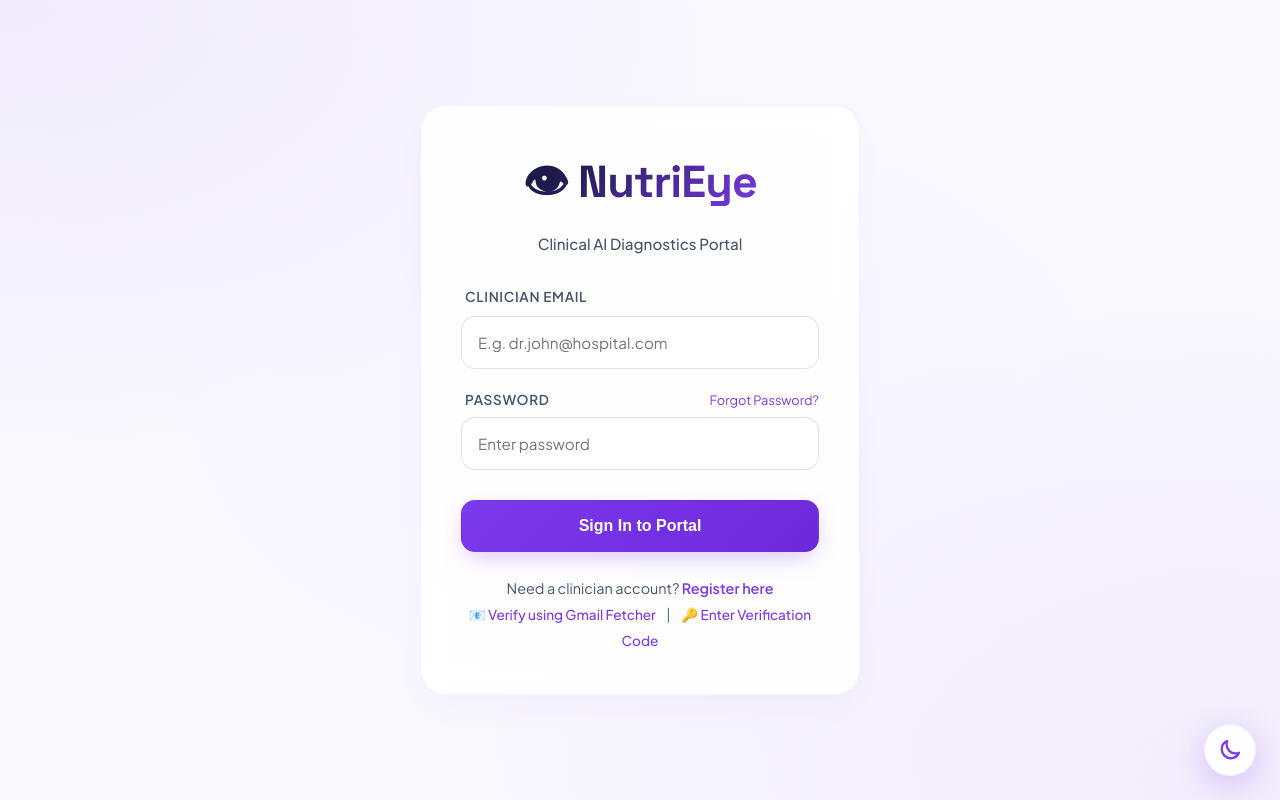
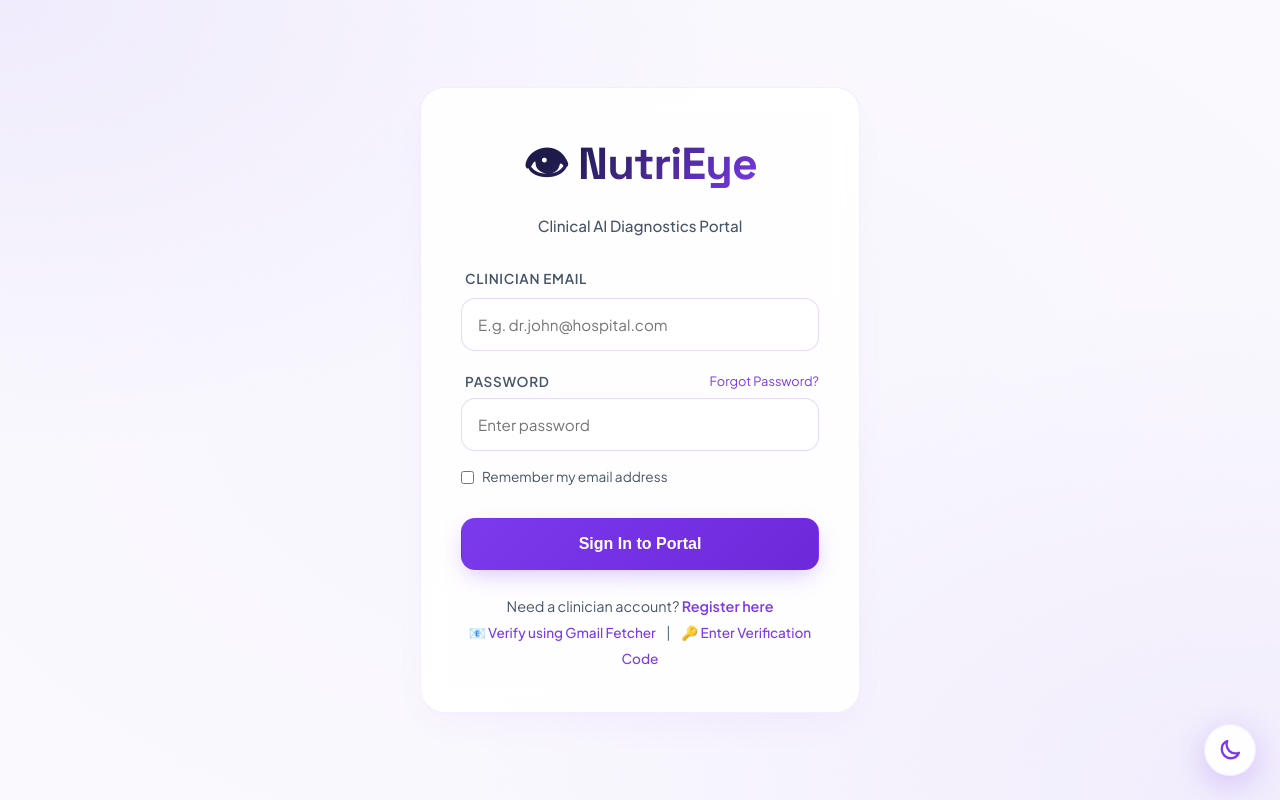
Before and after one commit to Annu-chauhan/NutriEyes.AI, a Flask app: page /login in a window 1280 px wide. Run offline with Flask 3, Linux system fonts and the light colour scheme; parts of the project's set-up code (start-up, migrations or seed data) failed here and were passed over.

Commit message:
Add Remember Me checkbox to login screen to make auto-filling optional for multi-user browser settings

```diff
--- a/templates/login.html
+++ b/templates/login.html
@@ -50,7 +50,12 @@
             <input type="password" id="password" name="password" placeholder="Enter password" required autocomplete="current-password" style="margin-top: 6px;">
         </div>
 
-        <button type="submit" class="btn btn-primary" style="margin-top: 10px;">
+        <div style="display: flex; align-items: center; gap: 8px; margin-top: -5px; margin-bottom: 10px;">
+            <input type="checkbox" id="remember_me" style="width: auto; margin: 0; cursor: pointer;">
+            <label for="remember_me" style="font-size: 0.85rem; color: var(--color-text-secondary); cursor: pointer; user-select: none; margin: 0;">Remember my email address</label>
+        </div>
+
+        <button type="submit" class="btn btn-primary">
             Sign In to Portal
         </button>
     </form>
@@ -68,16 +73,25 @@
 <script>
     document.addEventListener("DOMContentLoaded", function() {
         const emailInput = document.getElementById("email");
+        const rememberMeCheckbox = document.getElementById("remember_me");
         const rememberedEmail = localStorage.getItem("nutrieye_remembered_email");
+
         if (rememberedEmail && emailInput) {
             emailInput.value = rememberedEmail;
+            if (rememberMeCheckbox) {
+                rememberMeCheckbox.checked = true;
+            }
         }
 
         const form = document.querySelector("form");
         if (form) {
             form.addEventListener("submit", function() {
                 if (emailInput && emailInput.value) {
-                    localStorage.setItem("nutrieye_remembered_email", emailInput.value.trim());
+                    if (rememberMeCheckbox && rememberMeCheckbox.checked) {
+                        localStorage.setItem("nutrieye_remembered_email", emailInput.value.trim());
+                    } else {
+                        localStorage.removeItem("nutrieye_remembered_email");
+                    }
                 }
             });
         }
```
